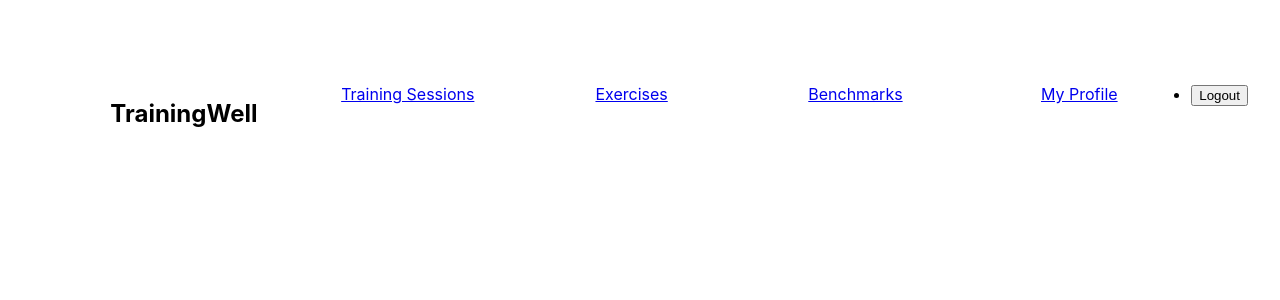
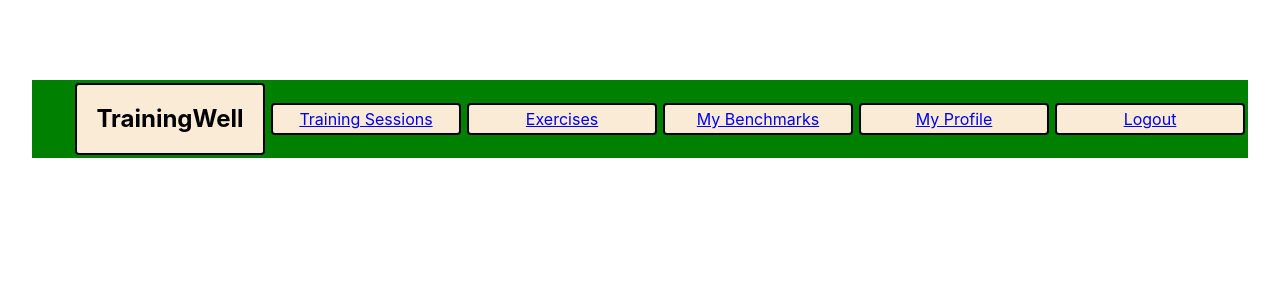
Before and after one commit to sullypierce/training-well-react, a React (Create React App) app: page / in a window 1280 px wide. Shown: the top 300 px of the page. Built offline with nearby package versions, Linux system fonts and the light colour scheme; no server answers; sample sign-in values are in the browser's storage.

Commit message:
a little bit of css on the navbar

```diff
--- a/src/components/nav/NavBar.css
+++ b/src/components/nav/NavBar.css
@@ -2,6 +2,8 @@
     display: flex;
     flex-wrap: nowrap;
     justify-content: left;
+    align-items: center;
+    background-color: green;
 }
 
 .navbar__item {
@@ -9,4 +11,11 @@
     list-style-type: none;
     text-align: center;
     vertical-align: middle;
+    border: 2px;
+    border-style: solid;
+    border-color: black;
+    margin: 3px;
+    border-radius: 4px;
+    background-color: antiquewhite;
+    text-emphasis-color: black;
 }
--- a/src/components/nav/NavBar.js
+++ b/src/components/nav/NavBar.js
@@ -16,26 +16,25 @@ export const NavBar = () => {
             <Link className="nav-link" to="/exercises">Exercises</Link>
             </li>
             <li className="navbar__item">
-            <Link className="nav-link" to="/benchmarks">Benchmarks</Link>
+            <Link className="nav-link" to="/benchmarks">My Benchmarks</Link>
             </li>
             <li className="navbar__item">
             <Link className="nav-link" to="/profile">My Profile</Link>
             </li>
             {
                 (localStorage.getItem("tw_token") !== null) ?
-                    <li className="nav-item">
-                        <button className="nav-link fakeLink"
-                            onClick={() => {
+                <li className="navbar__item">
+                            <Link className="nav-link" to='/login' onClick={() => {
                                 localStorage.removeItem("tw_token")
-                                navigate('/')
-                            }}
-                        >Logout</button>
-                    </li> :
+                            }}>Logout</Link>
+                        </li>
+
+                         :
                     <>
-                        <li className="nav-item">
+                        <li className="navbar__item">
                             <Link className="nav-link" to="/login">Login</Link>
                         </li>
-                        <li className="nav-item">
+                        <li className="navbar__item">
                             <Link className="nav-link" to="/register">Register</Link>
                         </li>
                     </>
```
